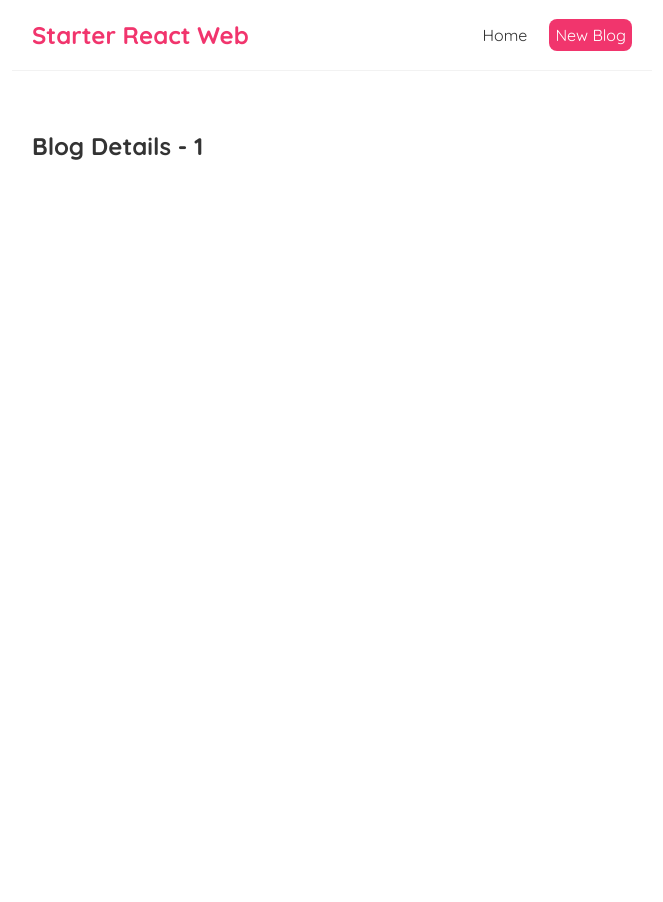
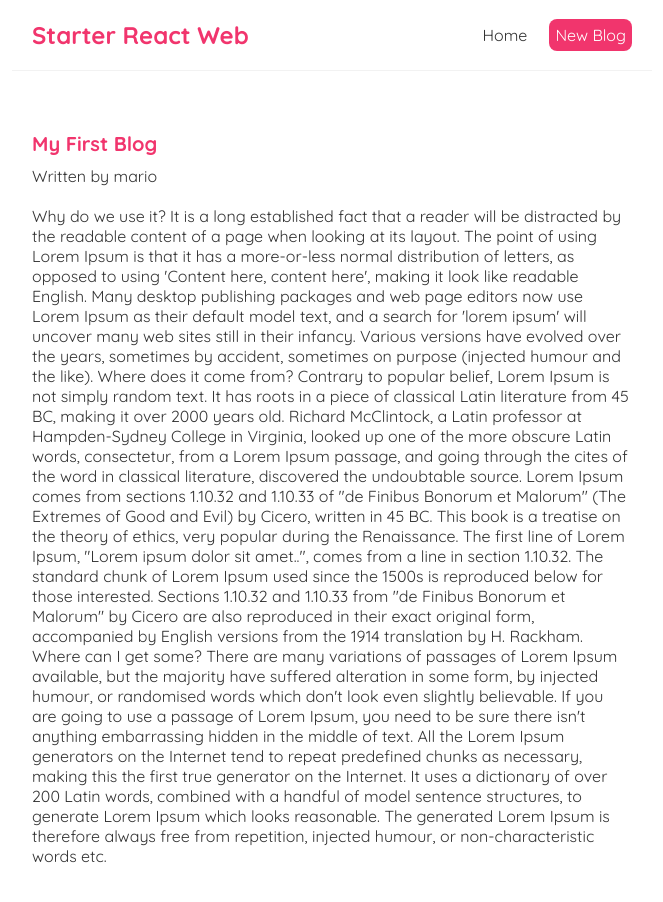
Before and after one commit to Omar-K-Elgazzar/React-Tutorial, a React (Create React App) app in the folder starter-web/: page /blogs/1 in a window 1280 px wide. Shown: the top 902 px of the page, without its empty margins (308-971 px from the left). Before the commit the page ends 800 px from the top, so only its background shows below. Built offline with nearby package versions, Linux system fonts and the light colour scheme; data requests are answered from the project's data file.

Commit message:
Learned how to reuse custom hooks

```diff
--- a/starter-web/src/BlogDetails.js
+++ b/starter-web/src/BlogDetails.js
@@ -1,13 +1,25 @@
 import { useParams } from "react-router-dom/cjs/react-router-dom";
+import useFetch from './useFetch';
 
 
 const BlogDetails = () => {
 
 const {id} = useParams()
 
+const {data: blog, error, isPending} = useFetch('http://localhost:8000/blogs/' + id);
+
     return (
         <div className="blog-details">
-            <h2>Blog Details - {id} </h2>
+            {isPending && <div>Loading...</div>}
+            {error && <div>{ error }</div>}
+            {blog && (
+                <article>
+                    <h2>{blog.title}</h2>
+                    <p>Written by {blog.author}</p>
+                    <div>{blog.body}</div>
+                </article>
+
+            ) }
         </div>
      );
 }
--- a/starter-web/src/index.css
+++ b/starter-web/src/index.css
@@ -52,3 +52,13 @@
 .blog-preview a{
   text-decoration: none;
 }
+
+/* blog details page */
+.blog-details h2 {
+  font-size: 20px;
+  color: #f1356d;
+  margin-bottom: 10px;
+}
+.blog-details div {
+  margin: 20px 0;
+}
```
